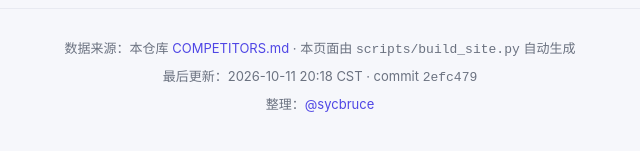
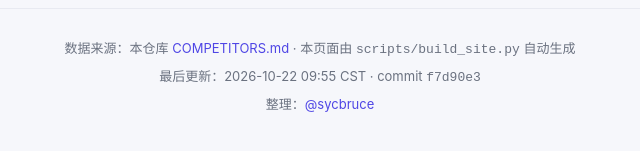
Before and after one commit to cwybruce/awesome-muse-use-cases, a plain HTML site: page competitors.html in a window 1280 px wide. Shown: the part 5936-6087 px from the top of the page, 320-960 px from the left. Drawn offline with Linux system fonts and the light colour scheme.

Commit message:
Daily update 2026-10-22：同步重建 competitors.html

```diff
--- a/competitors.html
+++ b/competitors.html
@@ -135,7 +135,7 @@ footer a{color:var(--accent)}
 <footer>
   数据来源：本仓库 <a href="https://github.com/cwybruce/awesome-muse-use-cases/blob/main/COMPETITORS.md">COMPETITORS.md</a>
   · 本页面由 <code>scripts/build_site.py</code> 自动生成<br>
-  最后更新：2026-10-11 20:18 CST · commit <code>2efc479</code><br>
+  最后更新：2026-10-22 09:55 CST · commit <code>f7d90e3</code><br>
   整理：<a href="https://x.com/sycbruce" target="_blank" rel="noopener">@sycbruce</a>
 </footer>
 </body>
```
